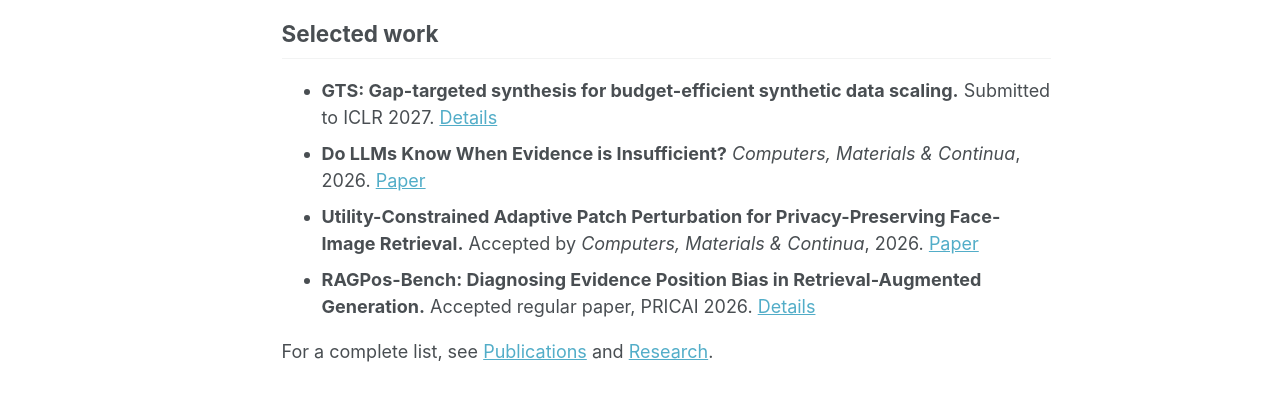
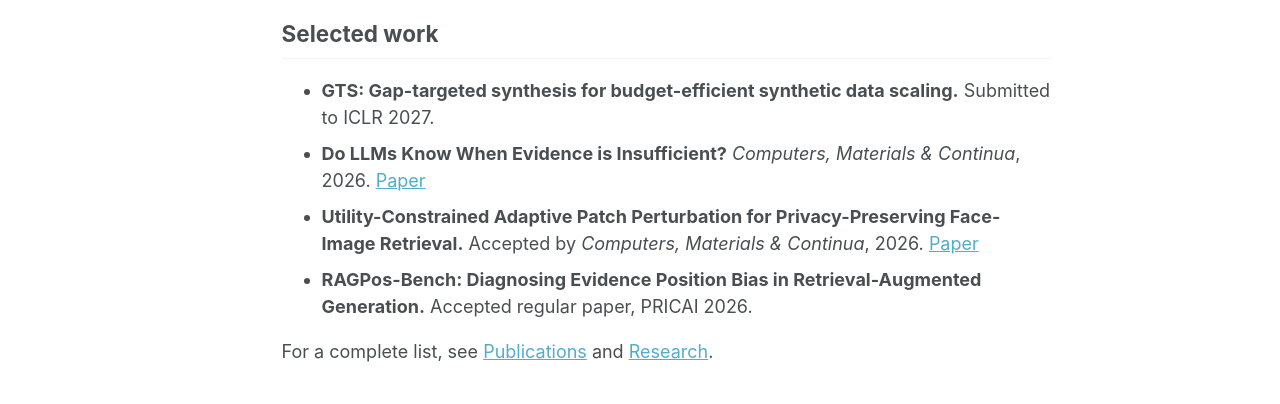
Before and after one commit to zht2005/zht2005.github.io, a Jekyll site: the page built from _pages/about.md, in a window 1280 px wide and 1163 px high. Shown: the part 582-986 px from the top of the window. Built offline with Jekyll 4.4.1, drawn with Linux system fonts in a browser that asks for light colours; a style sheet for code colours, icons or effects is not loaded.

Commit message:
Remove selected work details links

```diff
--- a/_pages/about.md
+++ b/_pages/about.md
@@ -17,9 +17,9 @@ I am currently a visiting student at the **AGI Lab, Westlake University**, worki
 
 ## Selected work
 
-- **GTS: Gap-targeted synthesis for budget-efficient synthetic data scaling.** Submitted to ICLR 2027. [Details](/publications/)
+- **GTS: Gap-targeted synthesis for budget-efficient synthetic data scaling.** Submitted to ICLR 2027.
 - **Do LLMs Know When Evidence is Insufficient?** *Computers, Materials & Continua*, 2026. [Paper](https://doi.org/10.32604/cmc.2026.086343)
 - **Utility-Constrained Adaptive Patch Perturbation for Privacy-Preserving Face-Image Retrieval.** Accepted by *Computers, Materials & Continua*, 2026. [Paper](https://doi.org/10.32604/cmc.2026.087013)
-- **RAGPos-Bench: Diagnosing Evidence Position Bias in Retrieval-Augmented Generation.** Accepted regular paper, PRICAI 2026. [Details](/publications/)
+- **RAGPos-Bench: Diagnosing Evidence Position Bias in Retrieval-Augmented Generation.** Accepted regular paper, PRICAI 2026.
 
 For a complete list, see [Publications](/publications/) and [Research](/research/).
```
